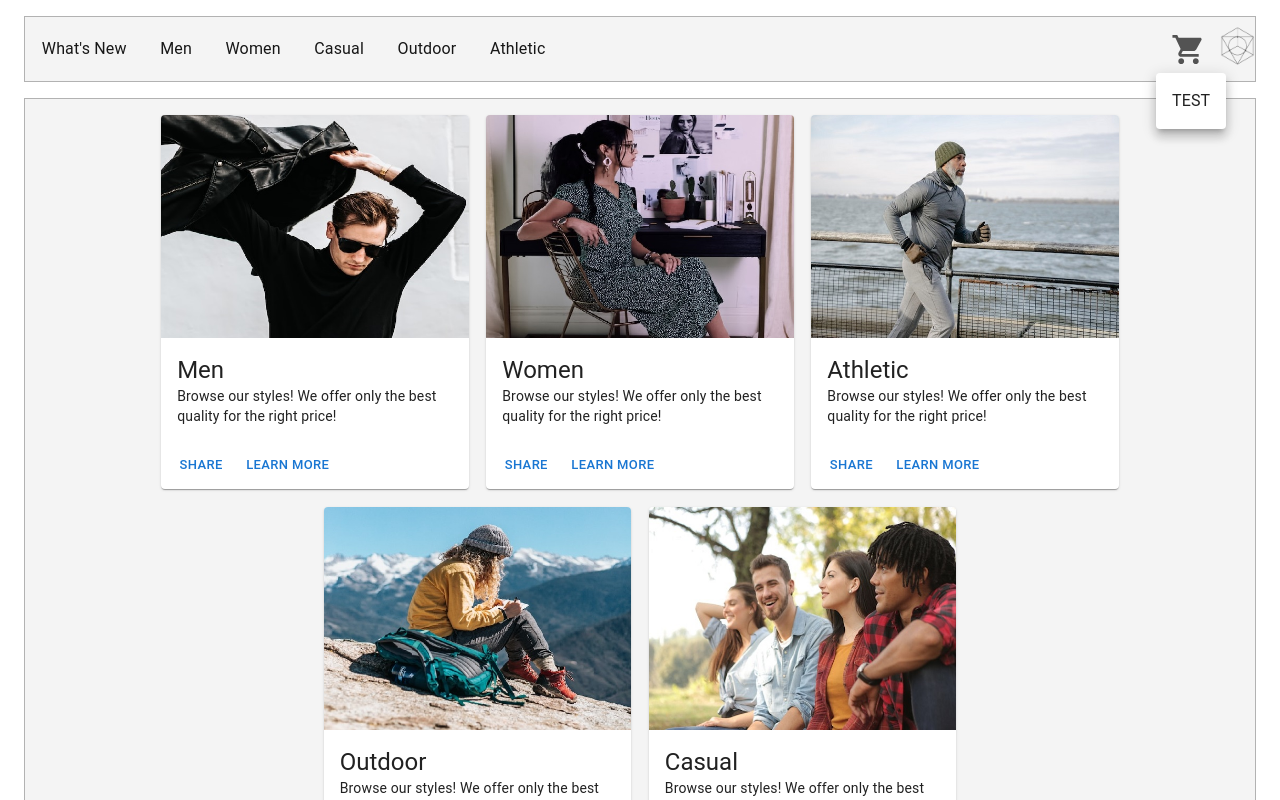
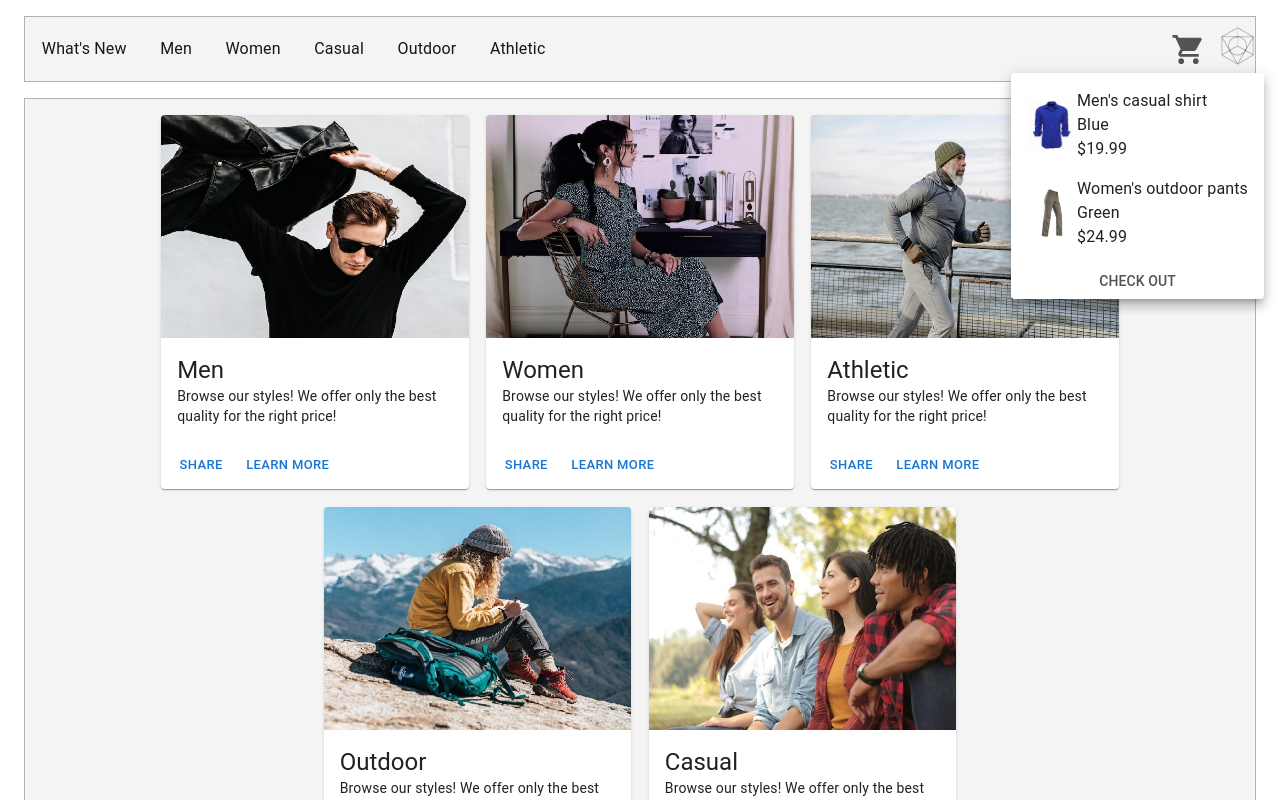
Before and after one commit to samouchka1/storesite, a React (Create React App) app: page / in a window 1280 px wide. Both pictures are taken after a click on the button 1188 px from the left and 49 px from the top of the page. Shown: the top 800 px of the page. Built offline with nearby package versions, Linux system fonts and the light colour scheme.

Commit message:
cart popover menu added

```diff
--- a/src/components/Navbar.js
+++ b/src/components/Navbar.js
@@ -40,6 +40,21 @@ const pages = [
   {
     name: 'Athletic',
     path: '#athletic'
+  }
+]
+
+const cartItems = [
+  {
+    name: 'Men\'s casual shirt',
+    color: 'Blue',
+    price: '$19.99',
+    thumbnail: 'cart-mens-shirt.jpg'
+  },
+  {
+    name: 'Women\'s outdoor pants',
+    color: 'Green',
+    price: '$24.99',
+    thumbnail: 'cart-womens-pants.jpg'
   }
 ]
 
@@ -146,31 +161,41 @@ const NavBar = () => {
         </Toolbar>
 
         <Box component="div" sx={{display: 'flex'}}>
-          <Button sx={{color: '#535353'}}
-            id="basic-button"
-            aria-controls={open ? 'basic-menu' : undefined}
-            aria-haspopup="true"
-            aria-expanded={open ? 'true' : undefined}
+          <Button
+            sx={{color: '#535353'}}
             onClick={handleClick}
           >
             <ShoppingCartIcon fontSize="large" sx={{color: '#535353'}} />
           </Button>
           <Popover
-            id="basic-menu"
             anchorEl={anchorEl}
             anchorOrigin={{ vertical: 'bottom', horizontal: 'left'}}
             open={open}
             onClose={handleClose}
-            MenuListProps={{
-              'aria-labelledby': 'basic-button'
-            }}
-            marginThreshold={0}
           >
             <List>
-              <ListItem>
-                <Typography>TEST</Typography>
-              </ListItem>
+              {cartItems.map((item) => (
+                <ListItem key={item}>
+                  <Box
+                    component="img"
+                    src={process.env.PUBLIC_URL + '/images/' + item.thumbnail}
+                    height="50px"
+                    width="auto"
+                  />
+                  <Box component="div" sx={{display: 'flex', flexDirection: 'column'}}>
+                    <Typography>{item.name}</Typography>
+                    <Typography>{item.color}</Typography>
+                    <Typography>{item.price}</Typography>
+                  </Box>
+                </ListItem>
+              ))}
             </List>
+            <Box component="div" sx={{textAlign: 'center'}}>
+              <Button sx={{color: '#535353'}}>
+                  <Typography variant="subtitle2">Check out</Typography>
+            </Button>
+            </Box>
+
           </Popover>
 
           <Tooltip title="StoreSite">
```
Also changed, not shown: public/images/cart-mens-shirt.jpg (added), public/images/cart-womens-pants.jpg (added).
